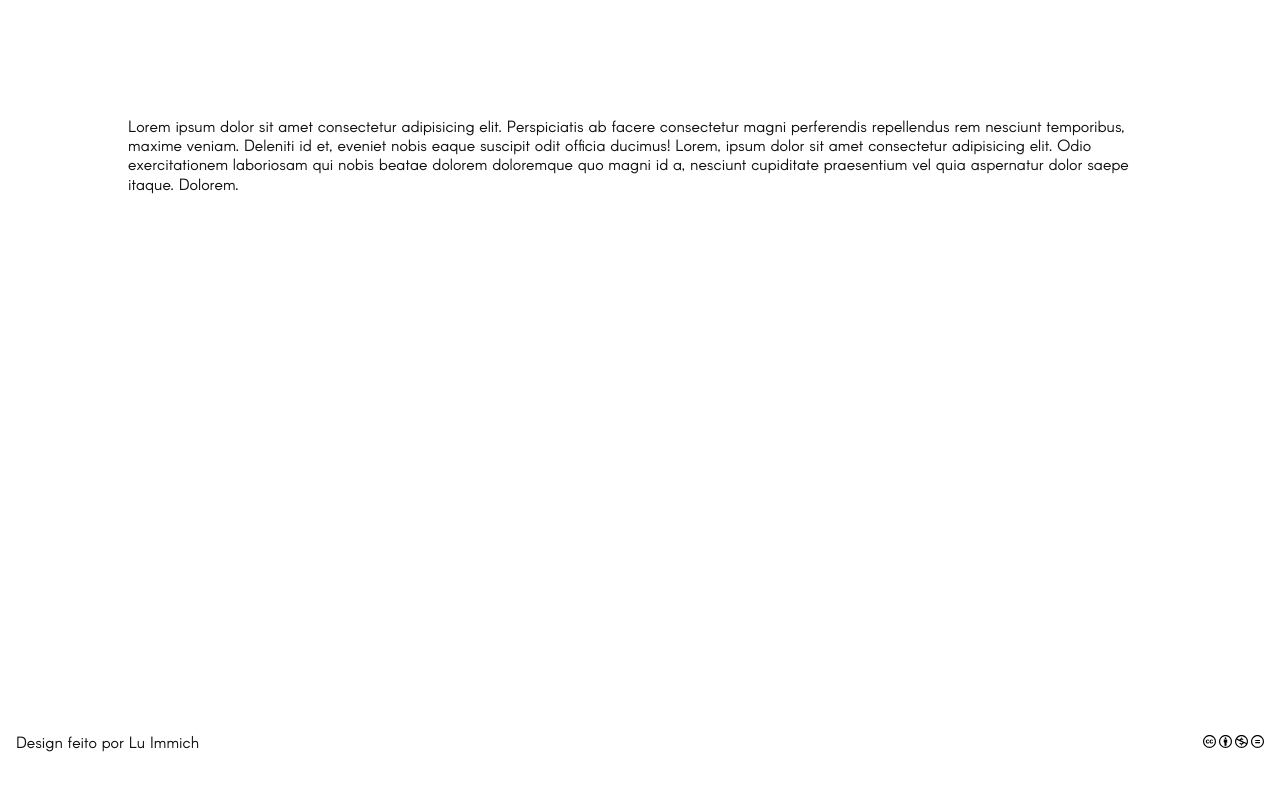
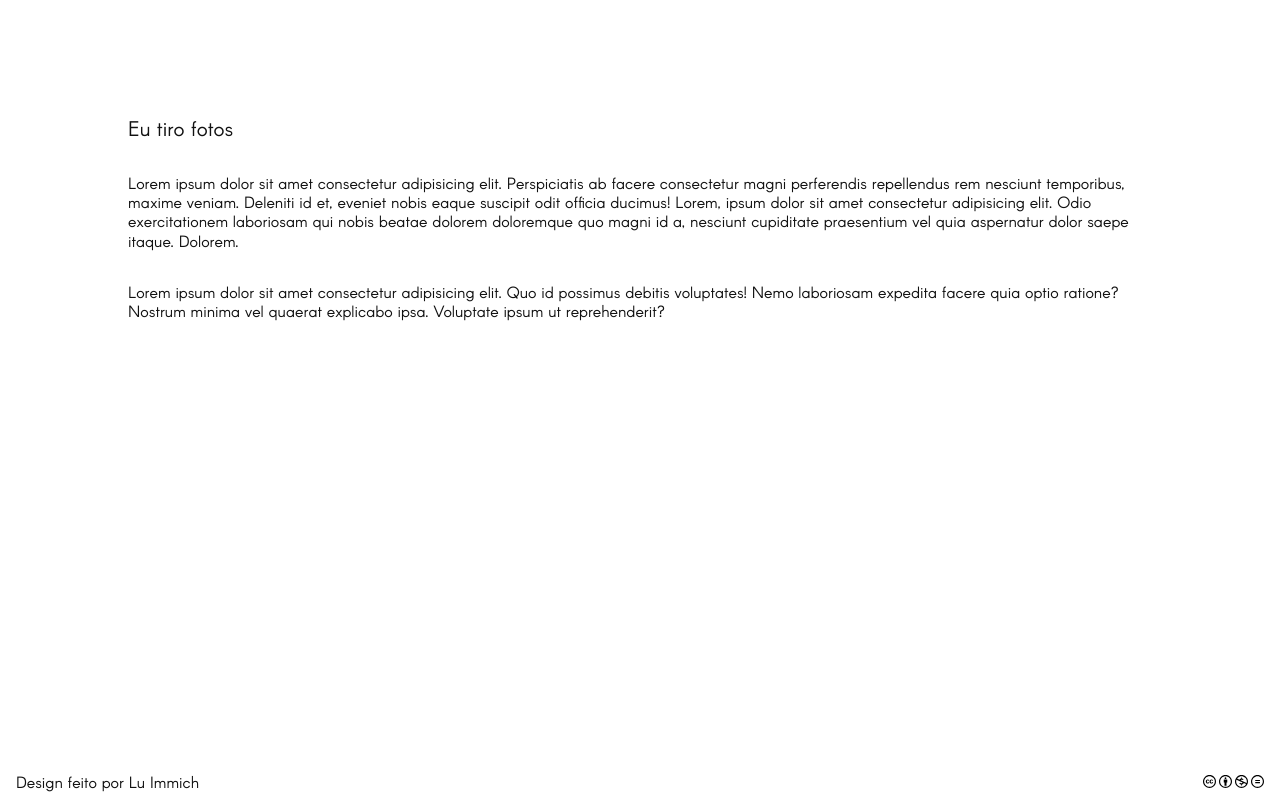
Before and after one commit to anothermimich/aline-dal-pont, a plain HTML site: page docs/sobre.html in a window 1280 px wide. Shown: the part 44-851 px from the top of the page. Before the commit the page ends 811 px from the top, so only its background shows below. Drawn offline with Linux system fonts and the light colour scheme.

Commit message:
added info to collection and about section.

```diff
--- a/docs/css/syle.css
+++ b/docs/css/syle.css
@@ -122,20 +122,30 @@ footer a {
 }
 
 .col-menu div {
-  height: 95vh;
+  height: 100vh;
   width: 100vw;
   display: flex;
   flex-direction: column;
   justify-content: center;
   align-items: center;
   gap: 2rem;
+  font-size: 1.3rem;
 }
 
 /* about page */
 
 .about {
   width: 80vw;
-  height: 95vh;
+  height: 100vh;
   margin: 0 auto;
   padding-top: 20vh;
 }
+
+.about div {
+  display: flex;
+  flex-direction: column;
+  gap: 2rem;
+}
+.about div h2 {
+  font-size: 1.3rem;
+}
--- a/docs/sobre.html
+++ b/docs/sobre.html
@@ -23,11 +23,15 @@
   </nav>
   <section class="about">
     <div>
+      <h2>Eu tiro fotos</h2>
       <p>Lorem ipsum dolor sit amet consectetur adipisicing elit. Perspiciatis ab facere consectetur magni perferendis
         repellendus rem nesciunt temporibus, maxime veniam. Deleniti id et, eveniet nobis eaque suscipit odit officia
         ducimus! Lorem, ipsum dolor sit amet consectetur adipisicing elit. Odio exercitationem laboriosam qui nobis
         beatae dolorem doloremque quo magni id a, nesciunt cupiditate praesentium vel quia aspernatur dolor saepe
         itaque. Dolorem.</p>
+      <p>Lorem ipsum dolor sit amet consectetur adipisicing elit. Quo id possimus debitis voluptates! Nemo laboriosam
+        expedita facere quia optio ratione? Nostrum minima vel quaerat explicabo ipsa. Voluptate ipsum ut reprehenderit?
+      </p>
     </div>
   </section>
   <footer>
```
Also changed, not shown: docs/colecoes.html (+0 -1 lines).
